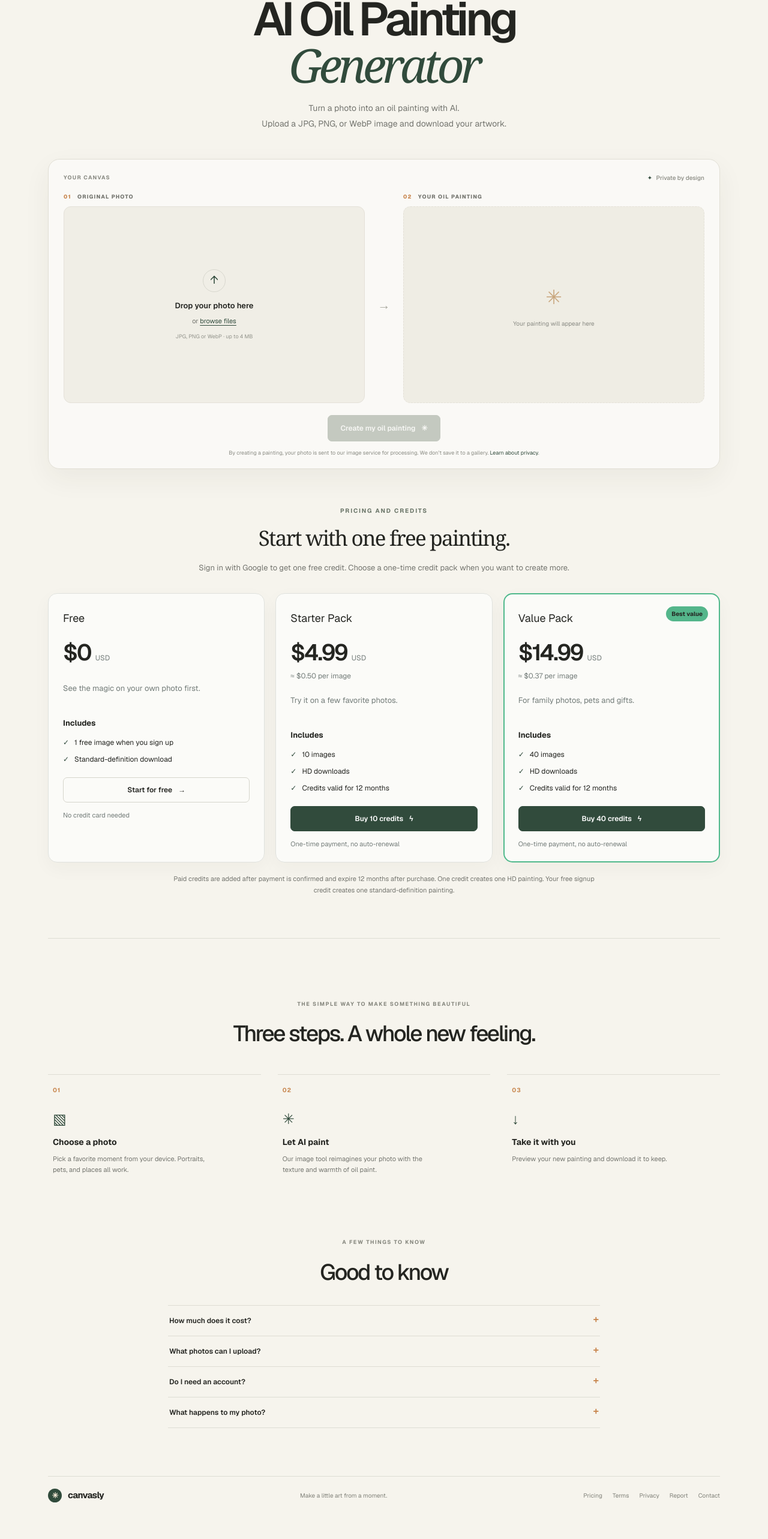
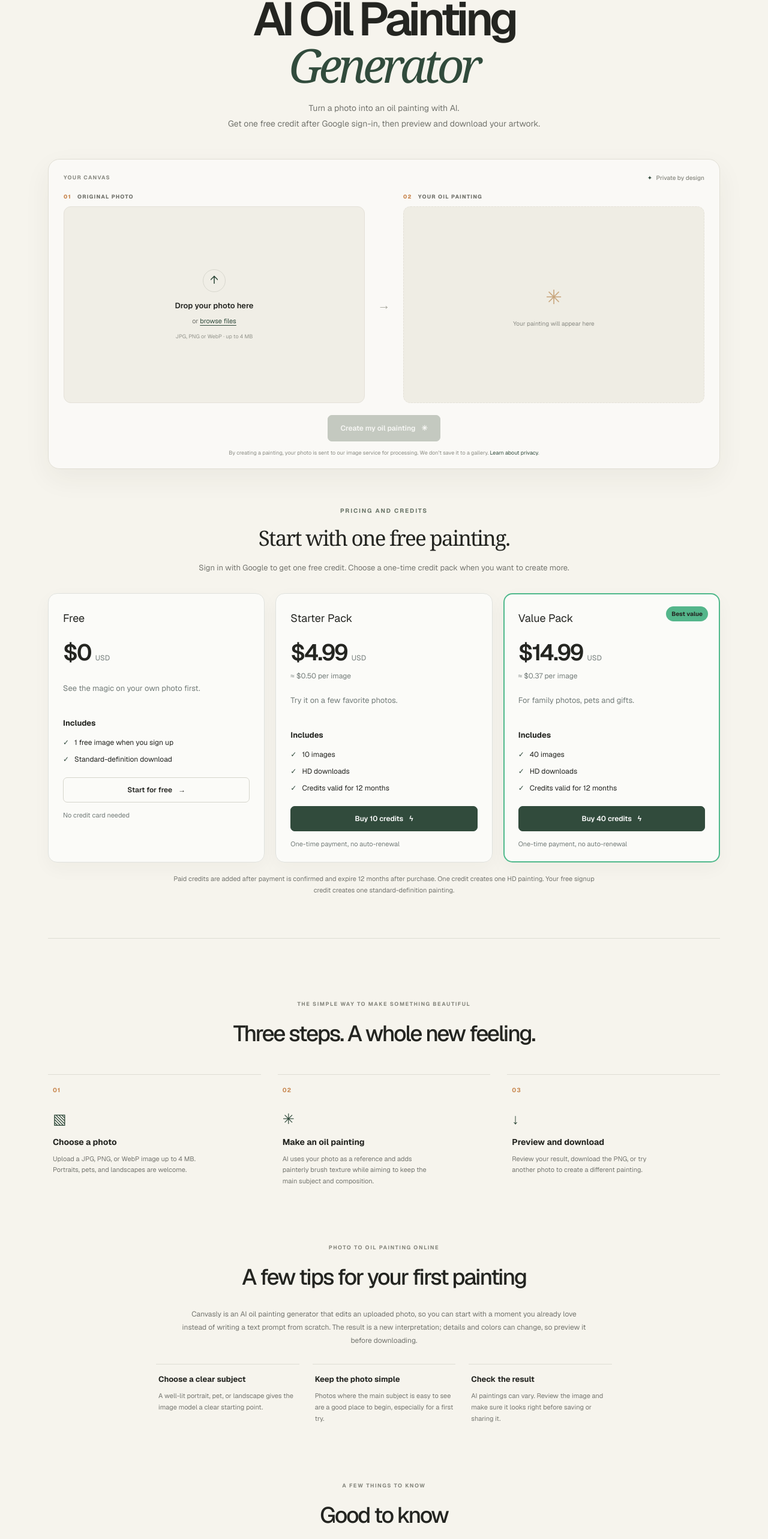
Before and after one commit to Berry-hcy/aioilpaintinggenerator, a Next.js app: page / in a window 1280 px wide. Shown: the part 199-2765 px from the top of the page at 60% size. Before the commit the page ends 2731 px from the top, so only its background shows below. Built offline with nearby package versions, Linux system fonts and the light colour scheme; no server answers.

Commit message:
Improve homepage SEO and crawl signals

```diff
--- a/app/account/page.tsx
+++ b/app/account/page.tsx
@@ -1,9 +1,14 @@
+import type { Metadata } from "next";
 import Link from "next/link";
 import { redirect } from "next/navigation";
 import { createClient } from "@/lib/supabase/server";
 import { createAdminClient } from "@/lib/supabase/admin";
 
 export const instant = false;
+export const metadata: Metadata = {
+  title: "Your Account | Canvasly",
+  robots: { index: false, follow: false },
+};
 
 export default async function AccountPage() {
   const supabase = await createClient();
--- a/app/layout.tsx
+++ b/app/layout.tsx
@@ -8,13 +8,13 @@
 export const metadata: Metadata = {
   metadataBase: new URL(SITE_URL),
   applicationName: "Canvasly",
-  title: "AI Oil Painting Generator | Turn Photos into Oil Paintings",
-  description: "Turn a photo into an oil painting with Canvasly’s AI oil painting generator. Upload a JPG, PNG, or WebP image, create your artwork, and download it.",
+  title: "AI Oil Painting Generator | Turn a Photo into Art – Canvasly",
+  description: "Turn a photo into an oil painting with Canvasly’s AI generator. Get one free credit after Google sign-in, then preview and download your artwork.",
   alternates: { canonical: "/" },
   robots: { index: true, follow: true },
   openGraph: {
     title: "AI Oil Painting Generator | Canvasly",
-    description: "Turn your photo into an oil painting with AI. Upload a JPG, PNG, or WebP image and download your artwork.",
+    description: "Turn a photo into an oil painting with AI. Get one free credit after Google sign-in, then preview and download your artwork.",
     type: "website",
     siteName: "Canvasly",
     url: "/",
@@ -23,7 +23,7 @@
   twitter: {
     card: "summary",
     title: "AI Oil Painting Generator | Canvasly",
-    description: "Turn your photo into an oil painting with AI.",
+    description: "Turn a photo into an oil painting with AI. Get one free credit after Google sign-in.",
   },
 };
 
--- a/app/login/page.tsx
+++ b/app/login/page.tsx
@@ -1,4 +1,10 @@
+import type { Metadata } from "next";
 import Link from "next/link";
+
+export const metadata: Metadata = {
+  title: "Sign in | Canvasly",
+  robots: { index: false, follow: true },
+};
 
 export const instant = false;
 
--- a/app/page.tsx
+++ b/app/page.tsx
@@ -120,7 +120,7 @@
       <section className="hero">
         <div className="eyebrow"><span /> YOUR PHOTO, REIMAGINED</div>
         <h1>AI Oil Painting<br /><em>Generator</em></h1>
-        <p className="hero-copy">Turn a photo into an oil painting with AI.<br className="desktop-break" /> Upload a JPG, PNG, or WebP image and download your artwork.</p>
+        <p className="hero-copy">Turn a photo into an oil painting with AI.<br className="desktop-break" /> Get one free credit after Google sign-in, then preview and download your artwork.</p>
       </section>
 
       <section className="workspace" aria-label="Oil painting generator">
@@ -186,9 +186,19 @@
       <section id="how-it-works" className="how-section">
         <div className="section-heading"><span>THE SIMPLE WAY TO MAKE SOMETHING BEAUTIFUL</span><h2>Three steps. A whole new feeling.</h2></div>
         <div className="steps">
-          <article className="step"><div className="step-number">01</div><div className="step-symbol">▧</div><h3>Choose a photo</h3><p>Pick a favorite moment from your device. Portraits, pets, and places all work.</p></article>
-          <article className="step"><div className="step-number">02</div><div className="step-symbol">✳</div><h3>Let AI paint</h3><p>Our image tool reimagines your photo with the texture and warmth of oil paint.</p></article>
-          <article className="step"><div className="step-number">03</div><div className="step-symbol">↓</div><h3>Take it with you</h3><p>Preview your new painting and download it to keep.</p></article>
+          <article className="step"><div className="step-number">01</div><div className="step-symbol">▧</div><h3>Choose a photo</h3><p>Upload a JPG, PNG, or WebP image up to 4 MB. Portraits, pets, and landscapes are welcome.</p></article>
+          <article className="step"><div className="step-number">02</div><div className="step-symbol">✳</div><h3>Make an oil painting</h3><p>AI uses your photo as a reference and adds painterly brush texture while aiming to keep the main subject and composition.</p></article>
+          <article className="step"><div className="step-number">03</div><div className="step-symbol">↓</div><h3>Preview and download</h3><p>Review your result, download the PNG, or try another photo to create a different painting.</p></article>
+        </div>
+      </section>
+
+      <section className="photo-guide" aria-labelledby="photo-guide-heading">
+        <div className="section-heading"><span>PHOTO TO OIL PAINTING ONLINE</span><h2 id="photo-guide-heading">A few tips for your first painting</h2></div>
+        <p className="photo-guide-intro">Canvasly is an AI oil painting generator that edits an uploaded photo, so you can start with a moment you already love instead of writing a text prompt from scratch. The result is a new interpretation; details and colors can change, so preview it before downloading.</p>
+        <div className="photo-guide-tips">
+          <article><h3>Choose a clear subject</h3><p>A well-lit portrait, pet, or landscape gives the image model a clear starting point.</p></article>
+          <article><h3>Keep the photo simple</h3><p>Photos where the main subject is easy to see are a good place to begin, especially for a first try.</p></article>
+          <article><h3>Check the result</h3><p>AI paintings can vary. Review the image and make sure it looks right before saving or sharing it.</p></article>
         </div>
       </section>
 
--- a/app/payment/success/page.tsx
+++ b/app/payment/success/page.tsx
@@ -1,4 +1,10 @@
+import type { Metadata } from "next";
 import Link from "next/link";
+
+export const metadata: Metadata = {
+  title: "Payment Update | Canvasly",
+  robots: { index: false, follow: true },
+};
 
 export default function PaymentSuccessPage() {
   return (
```
Also changed, not shown: app/globals.css.
